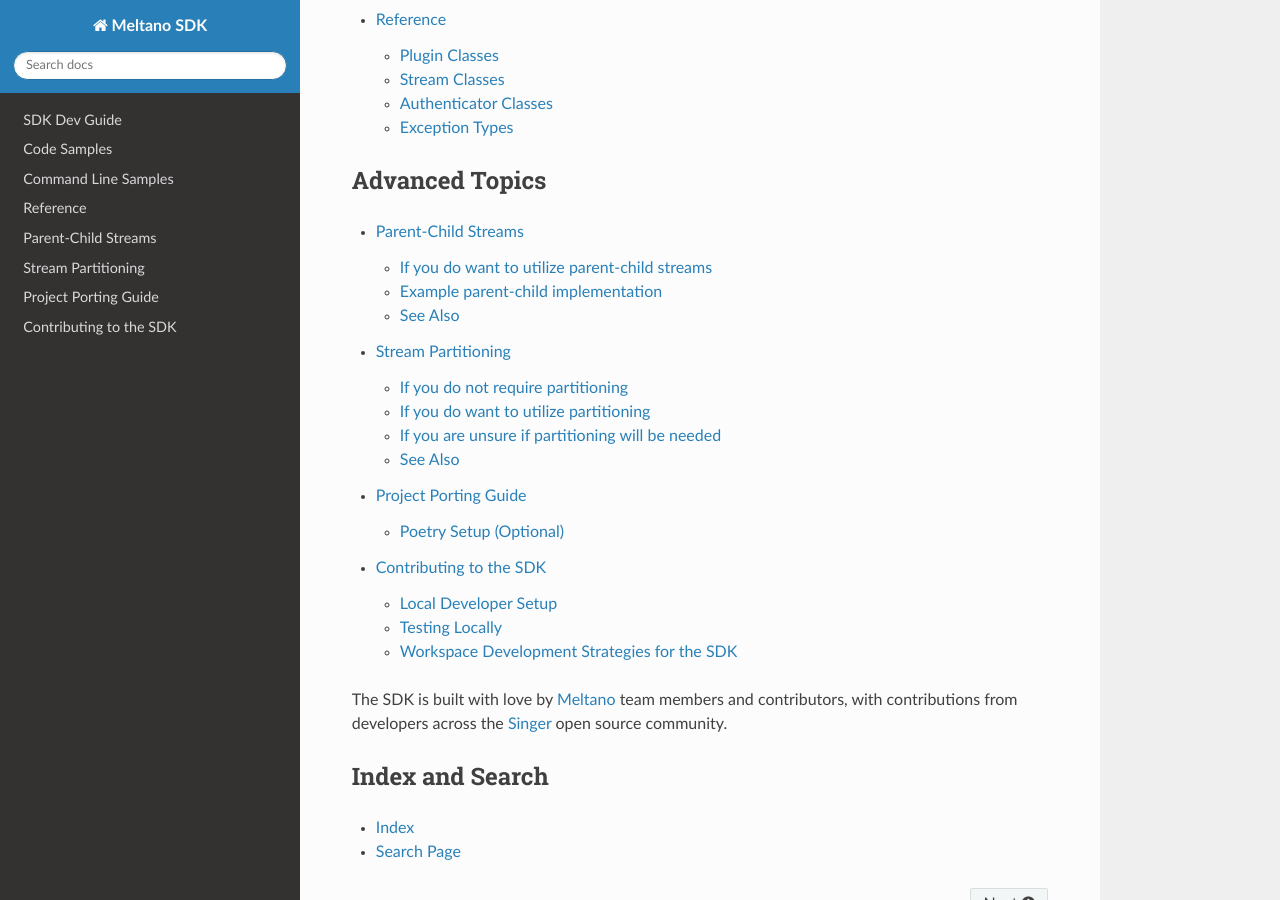
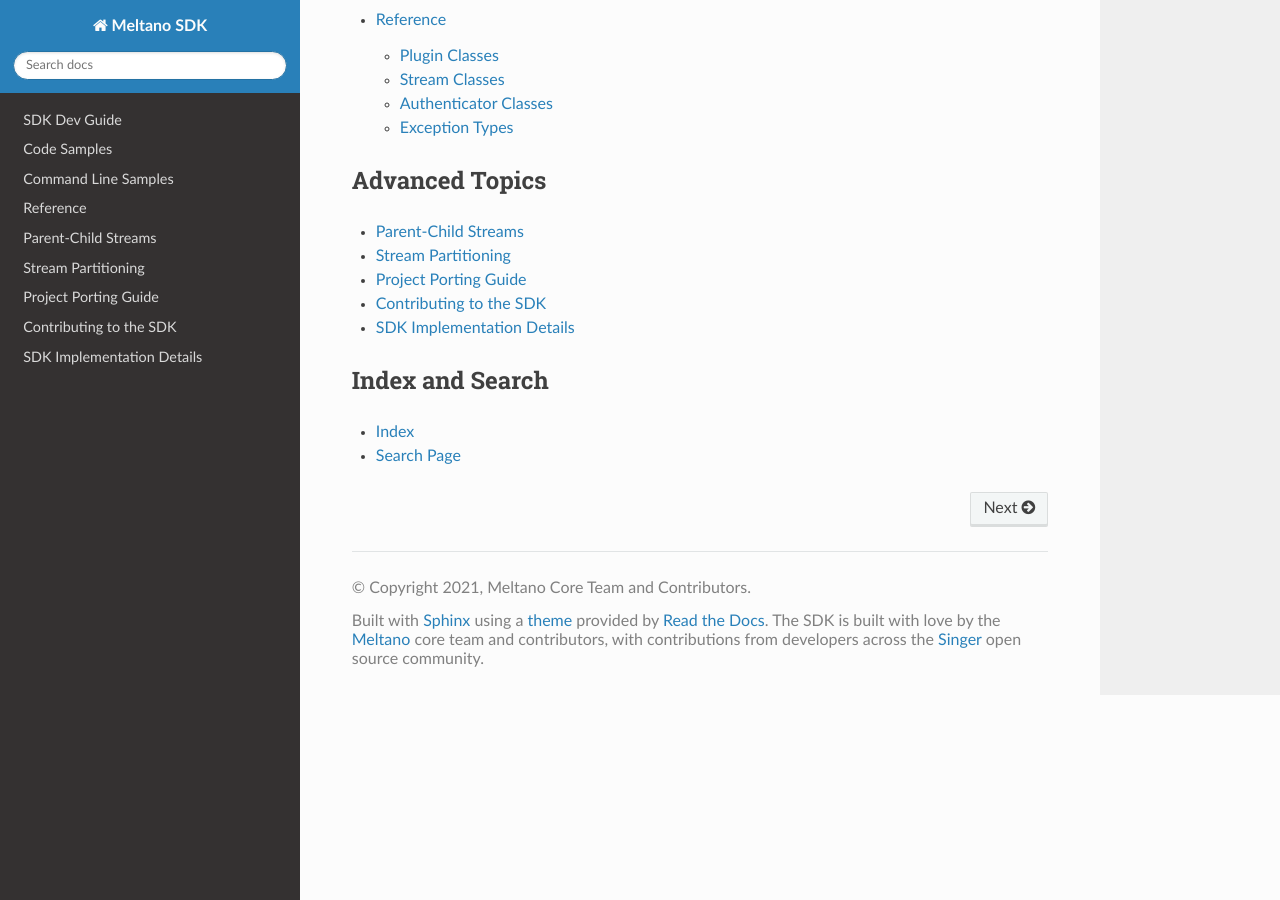
Before and after one commit to meltano/sdk, a Sphinx documentation site: the page built from docs/index.rst, in a window 1280 px wide and 900 px high, scrolled down 749 px. Built offline with Sphinx 7.4.7 and the Read the Docs theme 2.0.0, drawn with Linux system fonts in a browser that asks for light colours.

Commit message:
cleanup home

```diff
--- a/docs/index.rst
+++ b/docs/index.rst
@@ -32,20 +32,17 @@
 ---------------
 
 .. toctree::
-   :maxdepth: 2
+   :maxdepth: 1
 
    parent_streams
    partitioning
    porting
    CONTRIBUTING
-
-The SDK is built with love by Meltano_ team members and contributors, with
-contributions from developers across the Singer_ open source community.
+   implementation/README
 
 .. _Singer: https://singer.io
 .. _Singer Spec: https://meltano.com/docs/singer-spec.html
 .. _Meltano: https://www.meltano.com
-
 
 
 Index and Search
```
